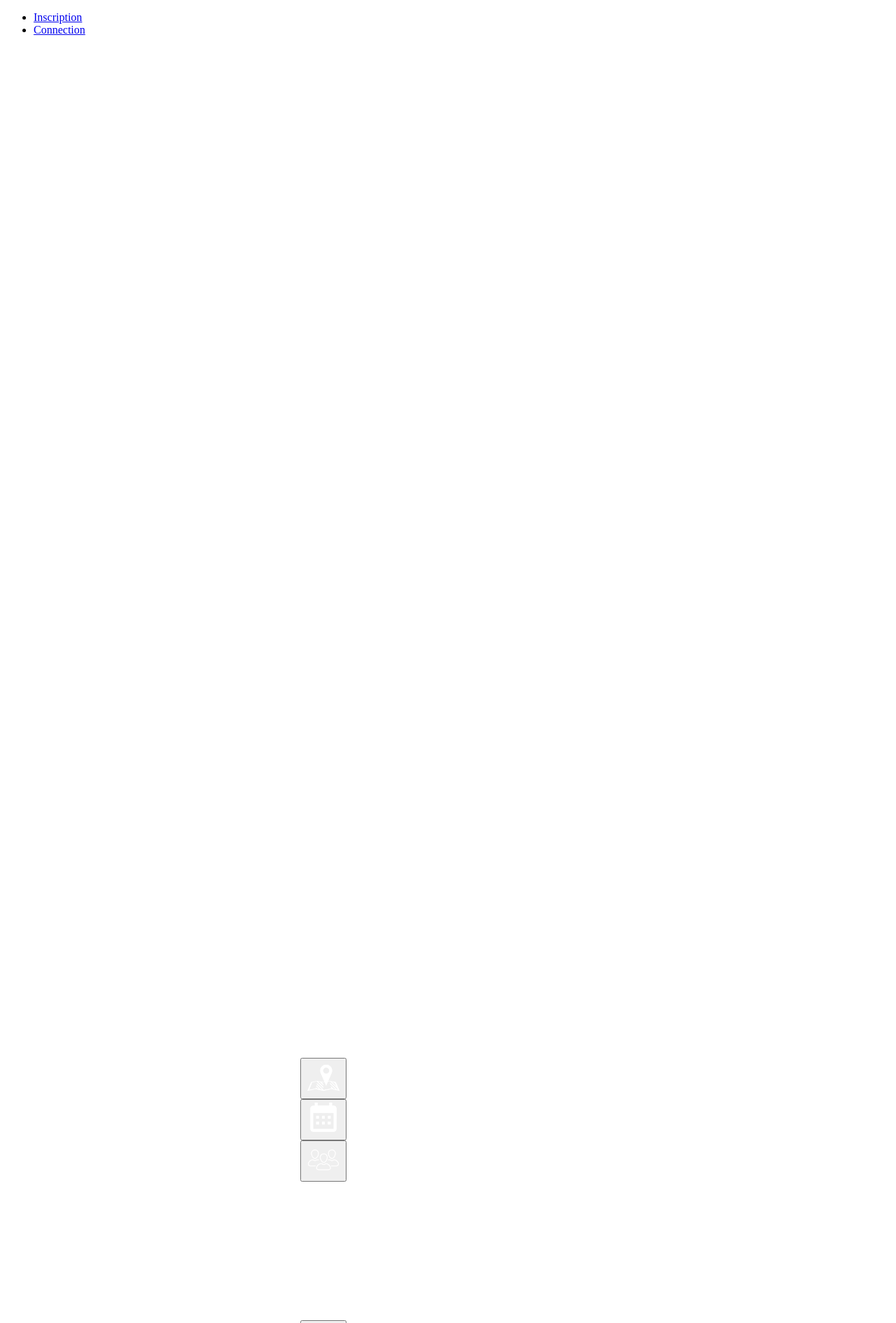
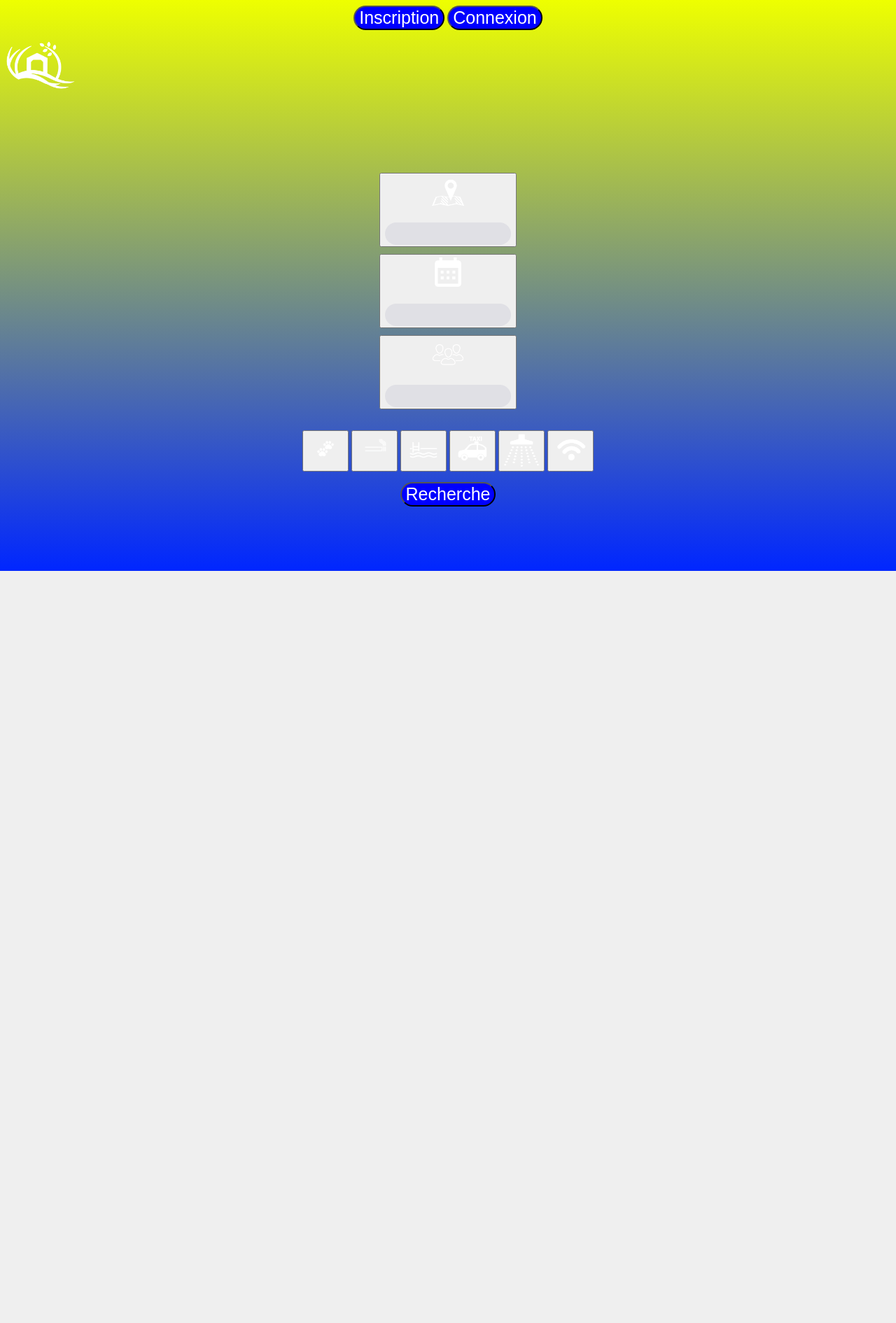
Before and after one commit to codeuronline/Aux2Alpes, a PHP site: page /rechercheutilisateur.html in a window 1280 px wide; the page is wider, and only the part inside the window is pictured. Shown: the top 1891 px of that part at 70% size. After the commit the page ends 816 px from the top of that part, so only its background shows below. Run offline with PHP 8.4, Linux system fonts and the light colour scheme; some libraries are stand-ins or nearby versions.

Commit message:
cssajouter

```diff
--- a/dev/add.php
+++ b/dev/add.php
@@ -113,14 +113,9 @@ if ($_POST) {
 
         require_once 'close.php';
         $_SESSION['message'] = "Hébergement Ajouté";
-<<<<<<< HEAD
-        header('Location index.php');
-        exit;
 
-=======
         header('Location: index.php');
 
->>>>>>> 3c0a6692d3c814a809769985396d79af18f3e919
     } else {
         $_SESSION['erreur'] = "le formulaire est incomplet";
     }
--- a/dev/index.php
+++ b/dev/index.php
@@ -58,10 +58,10 @@ require_once('hebergement.class.php');
 
                             $sql = 'SELECT count(id_periode) FROM `jour` id_periode=';
                             $query = $db->prepare($sql);
-                            $query->execute();
+                            ///$query->execute();
 
-                            $hebergement['max_jour'] = $max_jour;
-                            $hebergement['max_jour_free'] = $max_jour_free;
+                            ///$hebergement['max_jour'] = $max_jour;
+                            ///$hebergement['max_jour_free'] = $max_jour_free;
                         ?>
                         <tr>
                             <td><?= $hebergement['id_hebergement'] ?></td>
--- a/gitebonbon.css
+++ b/gitebonbon.css
@@ -81,3 +81,35 @@ input {
   margin-top: 100px;
   text-align: center;
 }
+
+.mb-9 {
+  margin-top: 10px;
+}
+
+/*------------page recherche utilisateur--------*/
+
+.e {
+  margin-top: 30px;
+  }
+
+  .bg-text-light{
+    margin-top: 30px;
+    background-color: rgb(39, 67, 158);
+    color: rgba(240, 236, 236, 0.89);
+    border-radius: 2%;
+    font-family : Helvetica, sans-serif;
+  }
+
+header .logo1 {
+  margin-right: 100%;
+}
+
+.btn-recherche{
+  margin-top:15px;
+  background-color: blue;
+  color: white;
+  font-size: 25px;
+  text-align: center;
+  font-size: smol;
+  border-radius: 5rem;
+}
--- a/rechercheutilisateur.html
+++ b/rechercheutilisateur.html
@@ -3,49 +3,68 @@
 
 <head>
   <meta charset="utf-8">
-  <link rel="stylesheet" href="stylerechercheutilisateur.css">
+  <meta http-equiv="X-UA-Compatible" content="IE=edge">
+  <meta name="viewport" content="width=device-width, initial-scale=1.0">
+  <link rel="stylesheet" href="gitebonbon.css">
+  <link rel="stylesheet" href="https://cdn.jsdelivr.net/npm/bootstrap-icons@1.7.2/font/bootstrap-icons.css">
 </head>
 
 <header>
-  <nav>
-      <ul class="flex">
-        <li><a href="http://localhost/P3/lespalaisbonbons/inscription.php">Inscription </a></li>
-        <li><a href="http://localhost/P3/lespalaisbonbons/connexion.php"> Connection</a></li>
-    </ul>
-  </nav>
+  <button class="btn-inscription-connexion" a href="inscription.php" type=submit>Inscription</button>
+  <button class="btn-inscription-connexion" a href="connexion.php" type=submit>Connexion</button>
+  <a href="rechercheutilisateur.html"><img class="logo1" src="image/logo.png" width="100px" height="100px" alt="Logo"></a>
 </header>
 
-<a href="rechercheutilisateur.html"><img class="logo" src="image/logo.png" alt="Logo"></a>
 
-<div class="container">
-<!----------Les dates de calendrier ---------->
-<div class="b">
-<button type=submit><img src=image/picto-map-blanc.png height="50" width="50"></button><div></div>
-<button type=submit><img src=image/calendrierpicto.png height="50" width="50"></button><div></div>
-<button type=submit><img src=image/groupepicto.png height="50" width="50"></button><div></div>
-</div>
+<body class='bg'>
+      <div class='container'>
+          <div class='row1'>
+              <div class='col-lg-4 col-md-8 col-sm-8'>
+                  <div class='card shadow'>
+                      <div class='card-title text-center border-bottom'>
+                      </div>
+                      <div class='card-body'>
+                        <button type=submit><img src=image/picto-map-blanc.png height="50" width="50">  <div class="corpsformulaire">
+                          <div class="gauche" id="gauche">
+                          <div class="groupe">
+                          <input type="image/picto-map-blanc.png" name="mailto" id="mailto" required></div></button><div></div>
+                              <!--<form action='validationformulaire.php' method='post'>-->
 
-<!--l'espace picto------------------------>
-<div class="e">
-<button type=submit><img src=image/animauxpicto.png height="50" width="50"></button><div>
-<button type=submit><img src=image/fumeurpicto.png height="50" width="50"></button><div>
-<button type=submit><img src=image/picinepicto.png height="50" width="50"></button><div>
-<button type=submit><img src=image/taxipicto.png height="50" width="50"></button><div>
-<button type=submit><img src=image/douchepicto.png height="50" width="50"></button><div>
-<button type=submit><img src=image/picto-connexion.png height="50" width="50"></button><div>
-</div>
+                              <div class='mb-9'>
+                                <button type=submit><img src=image/calendrierpicto.png height="50" width="50">  <div class="corpsformulaire">
+                                  <div class="gauche" id="gauche">
+                                  <div class="groupe">
+                                  <input type="image/picto-map-blanc.png" name="mailto" id="mailto" required></div></button><div></div>
+                              </div>
 
-<!--- bouton reservation---------->
+                              <div class='mb-9'>
+                                  <button type=submit><img src=image/groupepicto.png height="50" width="50">  <div class="corpsformulaire">
+                                  <div class="gauche" id="gauche">
+                                  <div class="groupe">
+                                  <input type="image/picto-map-blanc.png" name="mailto" id="mailto" required></div></button><div></div>
+                              </div>
 
+                              <div class="e">
+                                <button type=submit><img src=image/animauxpicto.png height="50" width="50"></button>
+                                <button type=submit><img src=image/fumeurpicto.png height="50" width="50"></button>
+                                <button type=submit><img src=image/picinepicto.png height="50" width="50"></button>
+                                <button type=submit><img src=image/taxipicto.png height="50" width="50"></button>
+                                <button type=submit><img src=image/douchepicto.png height="50" width="50"></button>
+                                <button type=submit><img src=image/picto-connexion.png height="50" width="50"></button>
+                                </div>
 
-
-<button type=submit>Recherche</button>
-
-</div>
-
-
+                                <button class=btn-recherche type='submit' class='bg-text-light'>Recherche</button>
+                              </div>
+                              </div>
+                          </form>
+                      </div>
+                  </div>
+              </div>
+          </div>
+      </div>
 </body>
 <script src="https://code.jquery.com/jquery-3.2.1.slim.min.js"></script>
 <script src="https://cdnjs.cloudflare.com/ajax/libs/popper.js/1.12.9/umd/popper.min.js"></script>
 <script src="https://maxcdn.bootstrapcdn.com/bootstrap/4.0.0/js/bootstrap.min.js"></script>
+
 </html>
--- a/stylerechercheutilisateur.css
+++ b/stylerechercheutilisateur.css
@@ -8,12 +8,60 @@
       "d e f"
       "g h i";
   }
-  .a { grid-area: a; }
-  .b { grid-area: b; }
-  .c { grid-area: c; }
-  .d { grid-area: d; }
-  .e { grid-area: e; }
-  .f { grid-area: f; }
-  .g { grid-area: g; }
-  .h { grid-area: h; }
-  .i { grid-area: i; }
+  .a {background-color: aqua;
+      grid-area: a; }
+  .b {background-color: blanchedalmond;
+      grid-area: b; }
+  .c {background-color: cadetblue;
+      grid-area: c; }
+  .d {background-color: chartreuse; grid-area: d; }
+  .e {background-color: chocolate; grid-area: e; }
+  .f {background-color: darkblue; grid-area: f; }
+  .g {background-color: darkmagenta; grid-area: g; }
+  .h {background-color: darkorange; grid-area: h; }
+  .i {background-color: darkslateblue; grid-area: i; }
+
+
+body {
+    background-image: linear-gradient(rgb(238, 255, 0), rgb(0, 38, 255));
+    background-repeat: no-repeat;
+    }
+
+
+
+/*---------NAV-------------*/
+
+nav {
+    justify-content: space-between;
+    align-items: center;
+}
+
+ul{
+    list-style:none;
+    justify-content: space-between;
+    display: flex;
+}
+
+li a{
+    color: white;
+    list-style:none;
+    justify-content: space-between;
+}
+
+/*------------------------------*/
+
+
+.b{
+    align-items: center;
+}
+
+.e {
+    align-items: center;
+}
+
+
+
+/*----------recherche utilisateur-------------------*/
+
+
+.b
```
